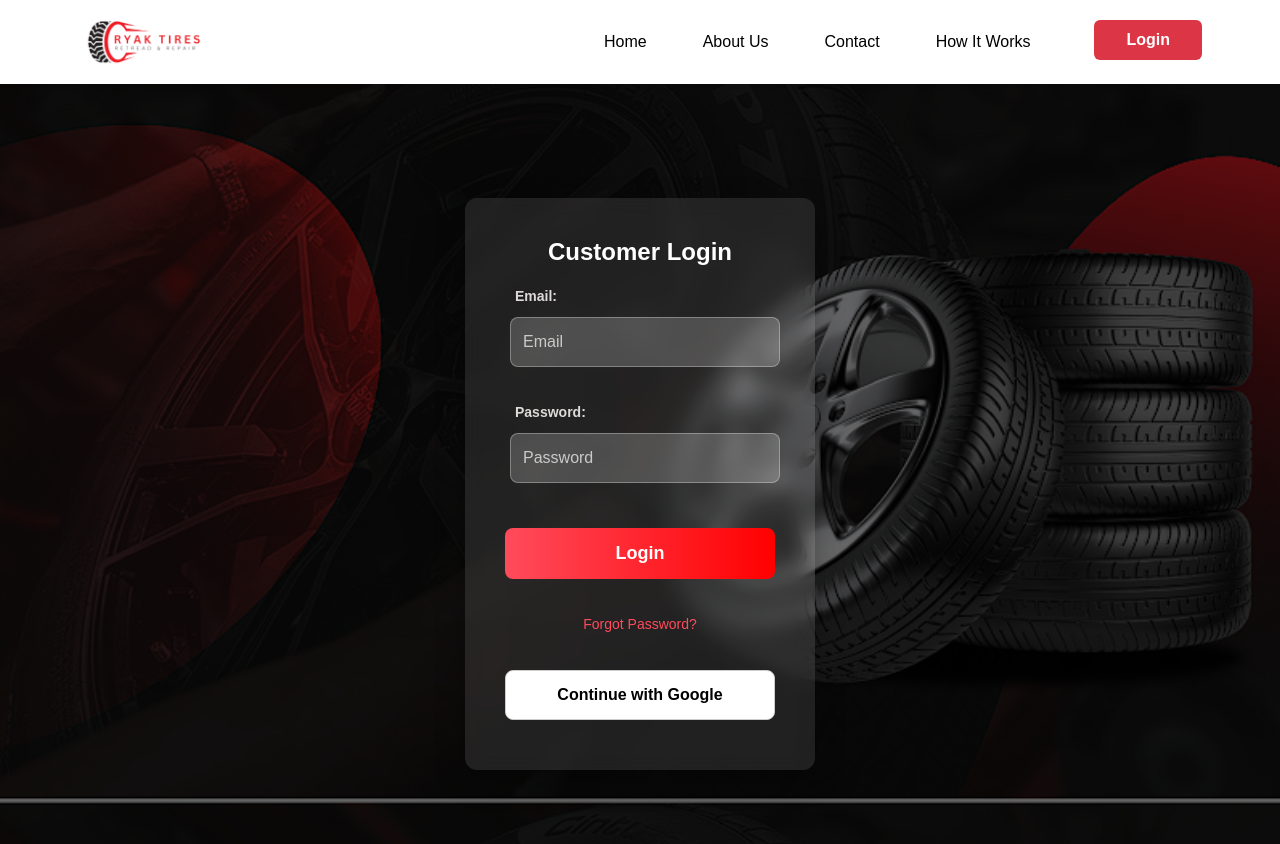
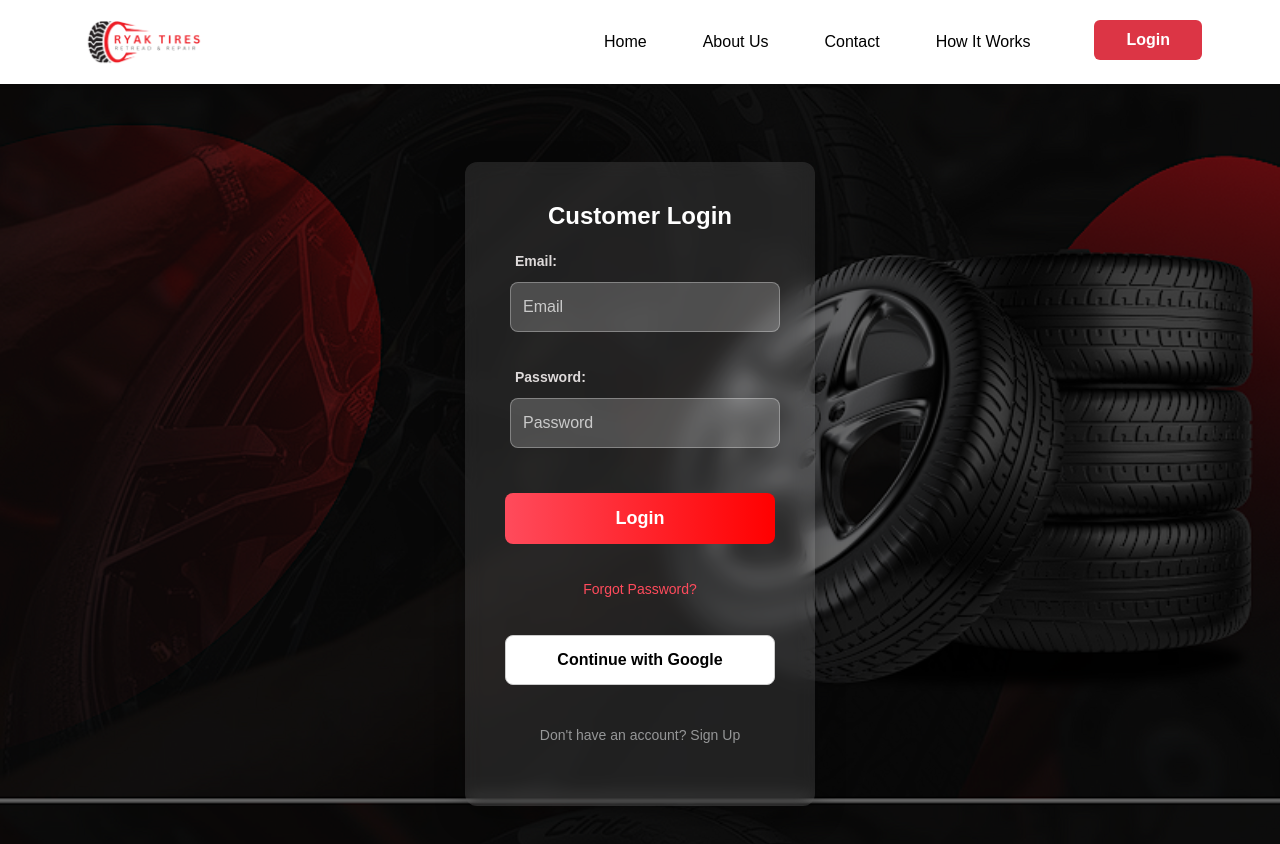
Before and after one commit to Hasindu071/tyre-repair-and-retreding-management-system, a React (Create React App) app in the folder frontend/: page /login/customer in a window 1280 px wide. Shown: the top 844 px of the page. Built offline with nearby package versions, Linux system fonts and the light colour scheme.

Commit message:
add the sign up link to the login page

```diff
--- a/frontend/src/pages/CustomerLogin.js
+++ b/frontend/src/pages/CustomerLogin.js
@@ -93,6 +93,9 @@ const CustomerLogin = () => {
                         <button type="button" className="customer-google-login" onClick={handleGoogleLogin}>
                             Continue with Google
                         </button>
+                        <p className="customer-signup-tage" onClick={() => navigate('/register/customer')}>
+                         Don't have an account? Sign Up
+                        </p>
                     </form>
                 </div>
             </div>
--- a/frontend/src/pages/OwnerLogin.js
+++ b/frontend/src/pages/OwnerLogin.js
@@ -133,6 +133,9 @@ const OwnerLogin = () => {
                     <button type="button" className="owner-google-login" onClick={handleGoogleLogin}>
                             Continue with Google
                         </button>
+                        <p className="owner-signup-tage" onClick={() => navigate('/register/owner')}>
+                         Don't have an account? Sign Up
+                        </p>
                 </div>
             </div>
         </div>
--- a/frontend/src/pages/WorkerLogin.js
+++ b/frontend/src/pages/WorkerLogin.js
@@ -144,6 +144,9 @@ const WorkerLogin = () => {
                     <div className="worker-login-options">
                         <p className="worker-forgot-password" onClick={() => setResetMode(true)}>Forgot Password?</p>
                         <button className="worker-google-login" onClick={handleGoogleLogin}>Continue with Google</button>
+                        <p className="worker-signup-tage" onClick={() => navigate('/register/worker')}>
+                         Don't have an account? Sign Up
+                        </p>
                     </div>
                 </div>
             </div>
--- a/frontend/src/styles/CustomerLogin.css
+++ b/frontend/src/styles/CustomerLogin.css
@@ -48,6 +48,19 @@ body {
     font-size: 16px;
     outline: none;
     transition: 0.3s;
+}
+
+.customer-signup-tage {
+    font-size: 14px;
+    color: #969798;
+    text-align: center;
+    margin-top: 15px;
+    cursor: pointer;
+    transition: color 0.3s ease;
+}
+
+.customer-signup-tage:hover {
+    color: #c9ccce;
 }
 
 /* Placeholder Styling */
--- a/frontend/src/styles/OwnerLogin.css
+++ b/frontend/src/styles/OwnerLogin.css
@@ -52,6 +52,19 @@
 /* Input Fields */
 .owner-input-group {
     margin-bottom: 18px;
+}
+
+.owner-signup-tage {
+    font-size: 14px;
+    color: #969798;
+    text-align: center;
+    margin-top: 15px;
+    cursor: pointer;
+    transition: color 0.3s ease;
+}
+
+.owner-signup-tage:hover {
+    color: #c9ccce;
 }
 
 .owner-input {
--- a/frontend/src/styles/WorkerLogin.css
+++ b/frontend/src/styles/WorkerLogin.css
@@ -26,6 +26,19 @@ body {
 
 .worker-forgot-password {
     text-align: center;
+}
+
+.worker-signup-tage {
+    font-size: 14px;
+    color: #969798;
+    text-align: center;
+    margin-top: 15px;
+    cursor: pointer;
+    transition: color 0.3s ease;
+}
+
+.worker-signup-tage:hover {
+    color: #c9ccce;
 }
 
 /* Card Design */
```
